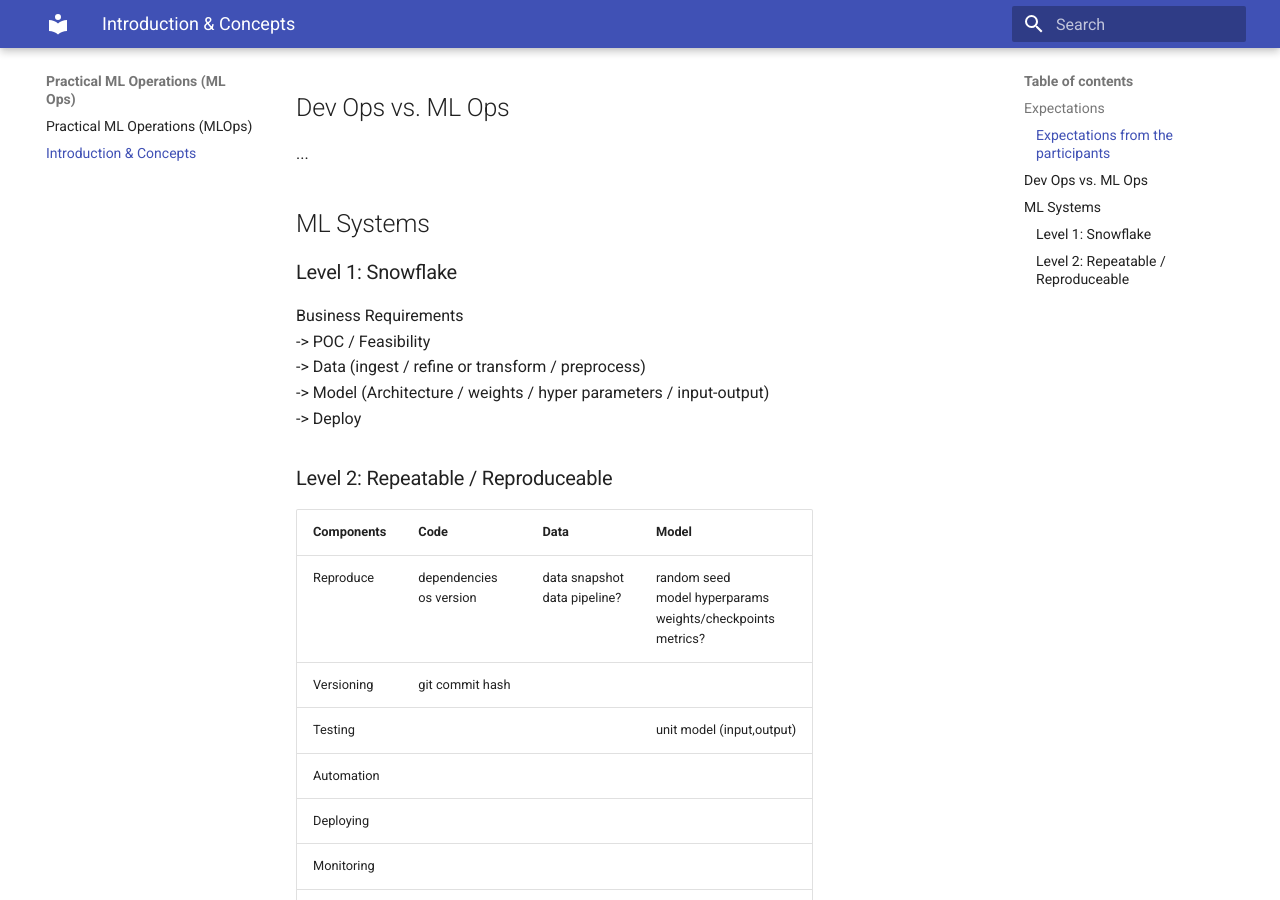
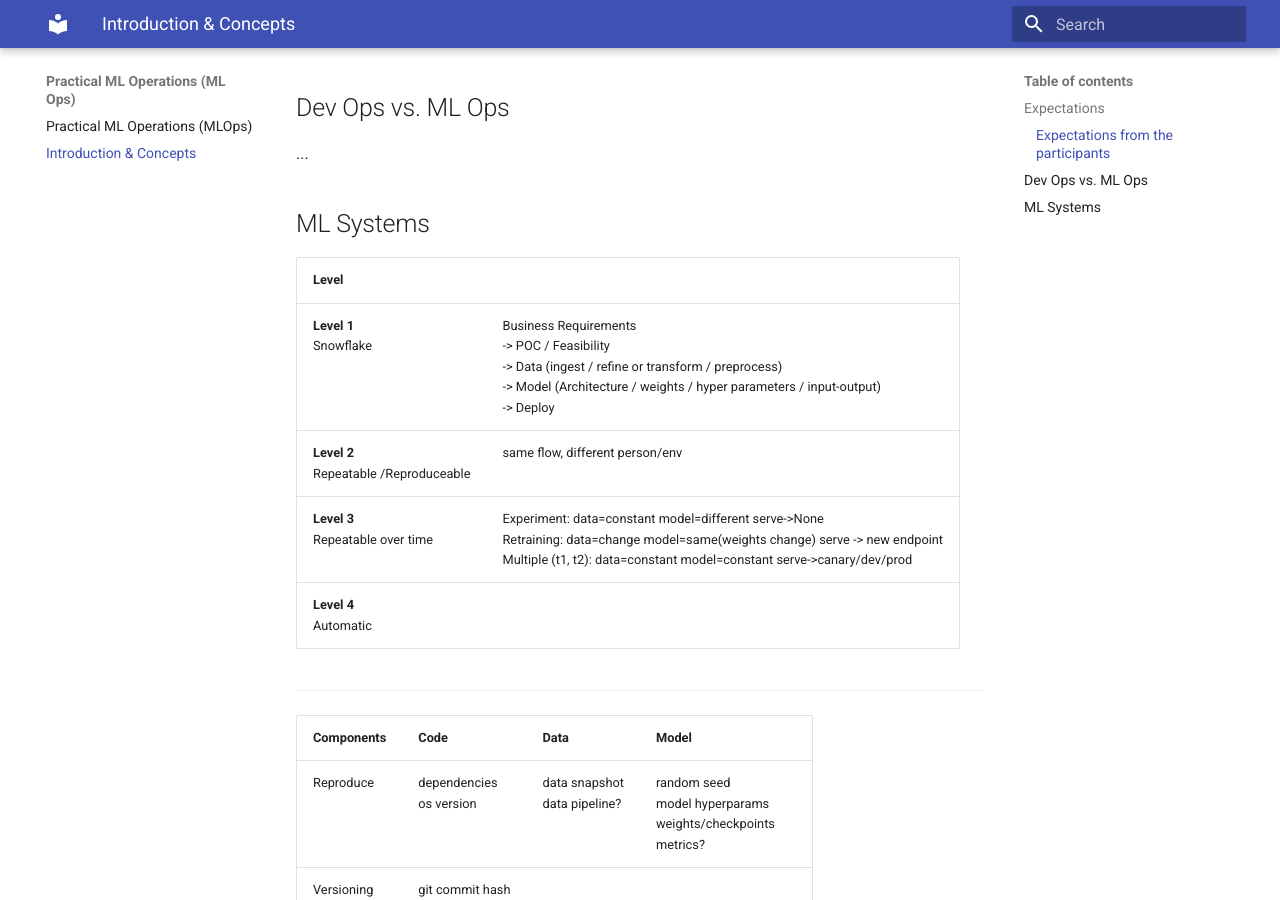
Before and after one commit to amitkaps/mlops, an MkDocs documentation site: the page built from docs/introduction-concepts.md, in a window 1280 px wide and 900 px high, scrolled down 814 px. Built offline with MkDocs 1.6.1 and Material for MkDocs 9.7.7, drawn with Linux system fonts in a browser that asks for light colours.

Commit message:
docs: level 2 and level 3

```diff
--- a/docs/introduction-concepts.md
+++ b/docs/introduction-concepts.md
@@ -29,15 +29,14 @@
 
 ## ML Systems
 
-### Level 1: Snowflake
+| Level |  |
+| ----- | - |
+| **Level 1**<br>Snowflake | Business Requirements<br>-> POC / Feasibility<br>-> Data (ingest / refine or transform / preprocess)<br>-> Model (Architecture / weights / hyper parameters / input-output)<br>-> Deploy |
+| **Level 2**<br>Repeatable /Reproduceable | same flow, different person/env |
+| **Level 3**<br>Repeatable over time | Experiment: data=constant model=different serve->None<br>Retraining: data=change model=same(weights change) serve -> new endpoint<br>Multiple (t1, t2): data=constant model=constant serve->canary/dev/prod |
+| **Level 4**<br>Automatic | |
 
-Business Requirements<br>
--> POC / Feasibility<br>
--> Data (ingest / refine or transform / preprocess)<br>
--> Model (Architecture / weights / hyper parameters / input-output)<br>
--> Deploy
-
-### Level 2: Repeatable / Reproduceable
+---
 
 | Components      | Code  | Data | Model |
 | --------------- | ----- | ---- | ----- |
```
